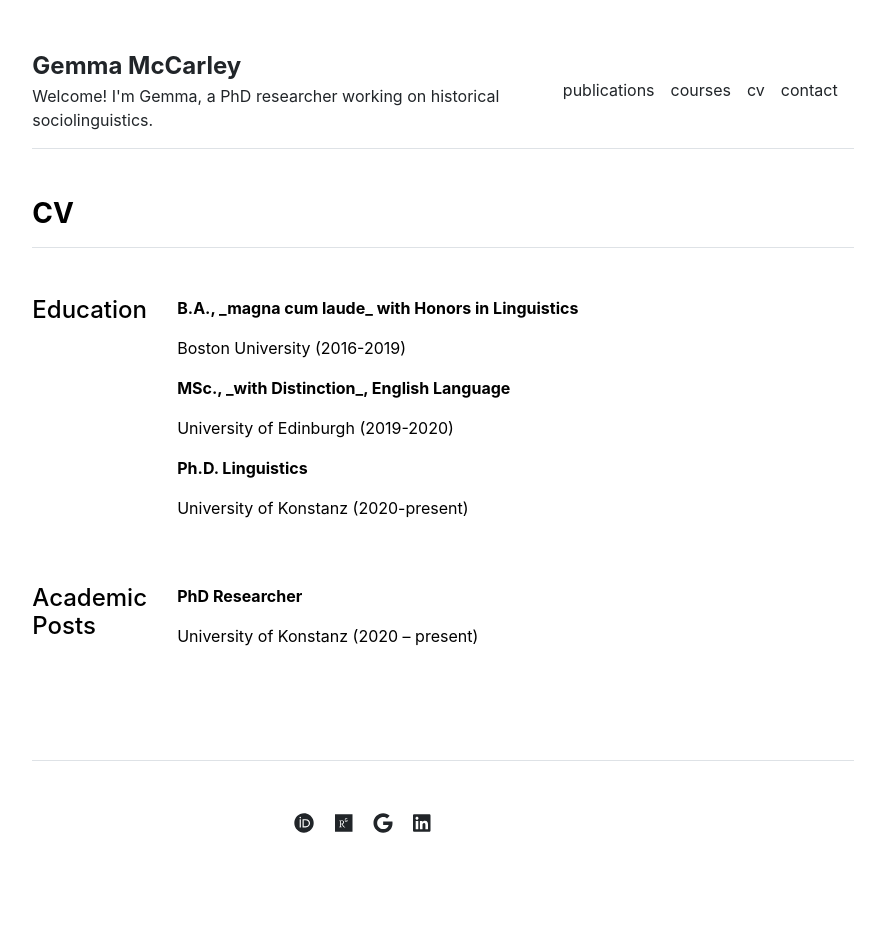
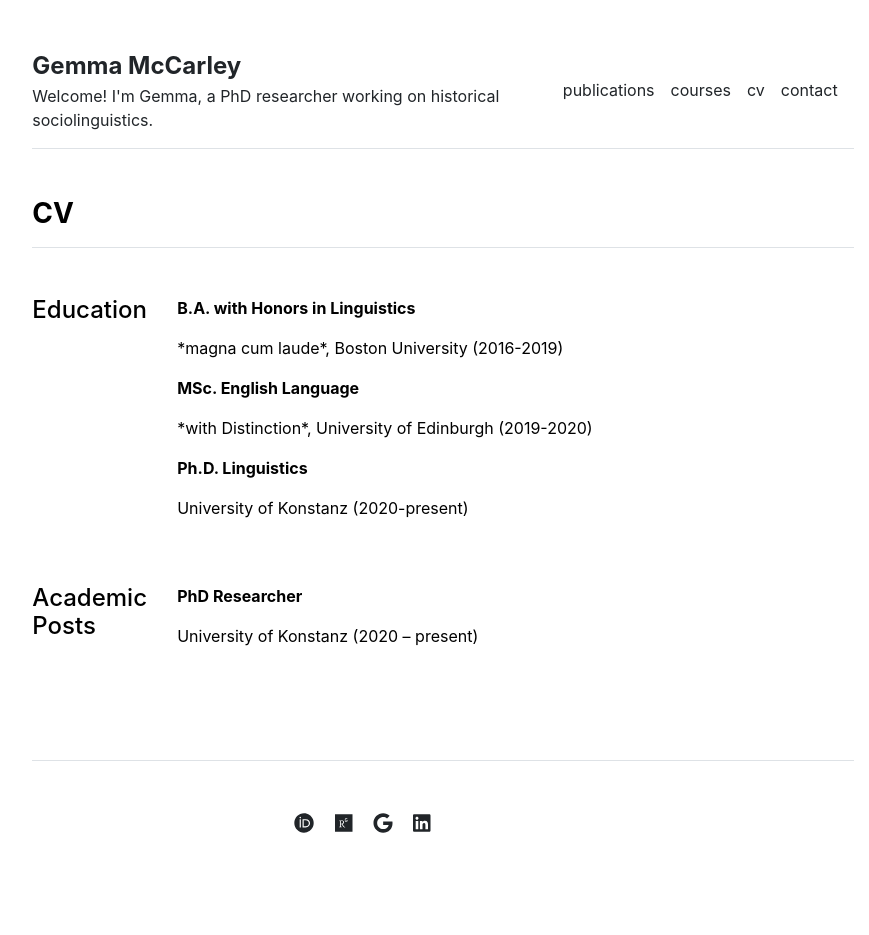
Before and after one commit to GemmaMcCarley/GemmaMcCarley.github.io, a Jekyll site: the page built from cv.md, in a window 1280 px wide. Shown: the whole page, without its empty margins (197-1066 px from the left). Built offline with Jekyll 4.4.1, drawn with Linux system fonts in a browser that asks for light colours.

```diff
--- a/_data/cv/education.yml
+++ b/_data/cv/education.yml
@@ -1,8 +1,8 @@
-- title: 'B.A., _magna cum laude_ with Honors in Linguistics'
-  description: 'Boston University (2016-2019)'
+- title: 'B.A. with Honors in Linguistics'
+  description: '*magna cum laude*, Boston University (2016-2019)'
 
-- title: 'MSc., _with Distinction_, English Language'
-  description: 'University of Edinburgh (2019-2020)'
+- title: 'MSc. English Language'
+  description: '*with Distinction*, University of Edinburgh (2019-2020)'
 
 - title: 'Ph.D. Linguistics'
   description: 'University of Konstanz (2020-present)'
```
